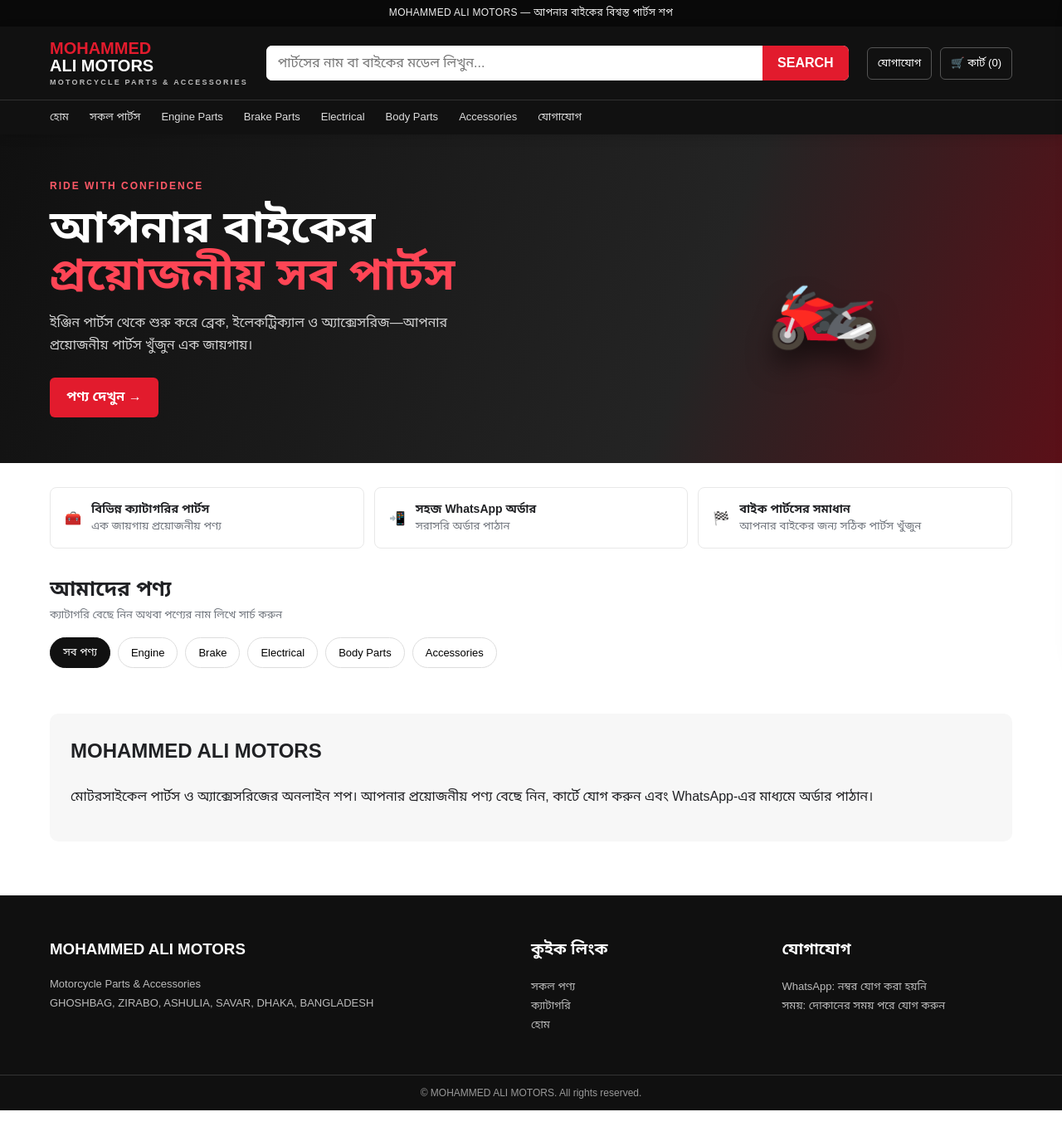
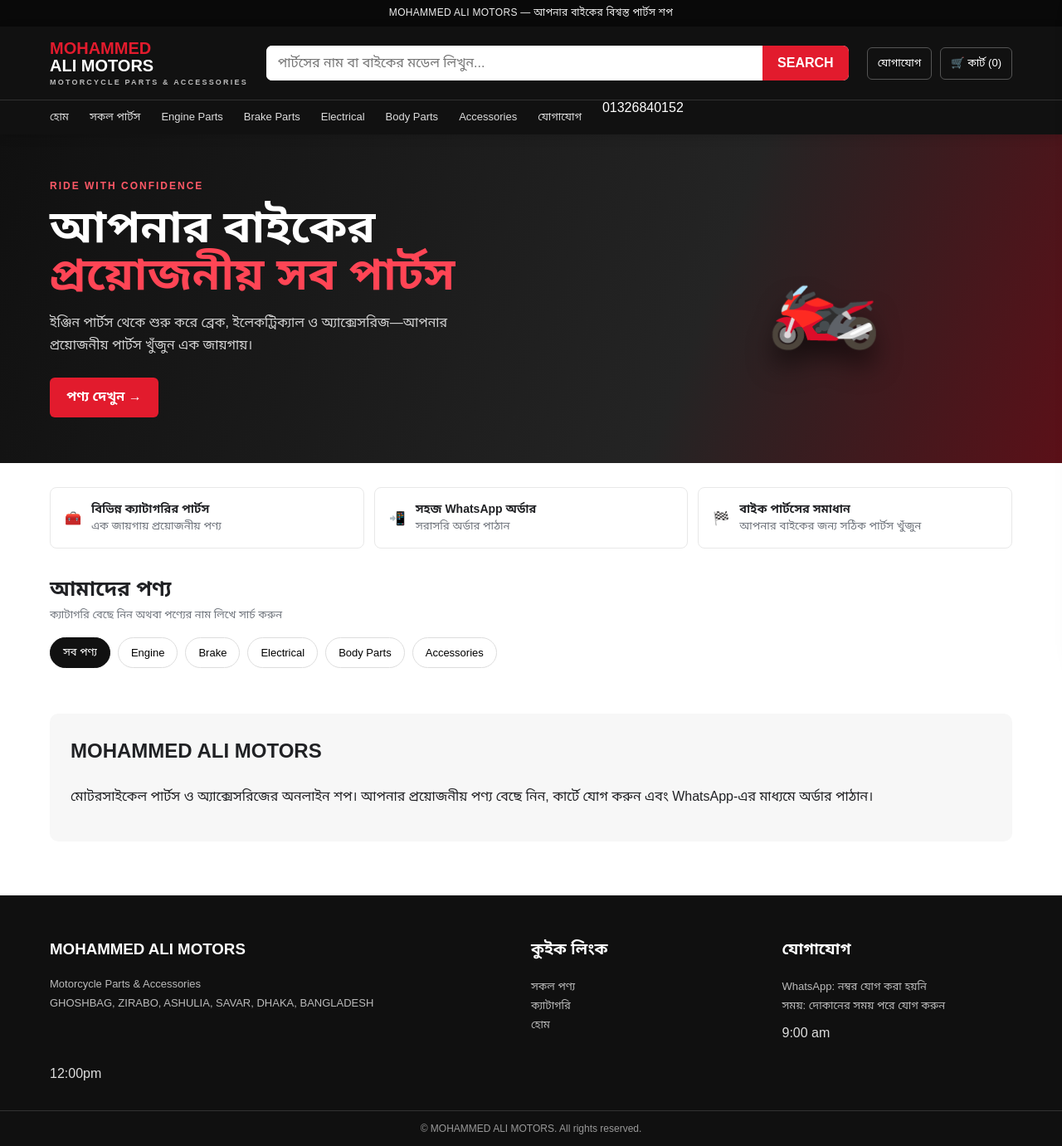
Before and after one commit to mdrabby2401712-arch/Mohammed-Ali-Motors, a plain HTML site: page index.html in a window 1280 px wide. Shown: the whole page at 83% size. Before the commit the page ends 1338 px from the top, so only its background shows below. Drawn offline with Linux system fonts and the light colour scheme.

Commit message:
Update index.html

```diff
--- a/index.html
+++ b/index.html
@@ -44,7 +44,7 @@ footer{background:#101010;color:#ddd;margin-top:35px}.foot{max-width:1200px;marg
   <form class="search" id="searchForm"><input id="searchInput" placeholder="পার্টসের নাম বা বাইকের মডেল লিখুন..." aria-label="Search products"><button>SEARCH</button></form>
   <div class="head-actions"><a href="#contact">যোগাযোগ</a><button class="cartbtn" onclick="toggleCart(true)">🛒 কার্ট (<span id="cartCount">0</span>)</button></div>
  </div>
- <nav><div class="navin"><a href="#">হোম</a><a href="#shop">সকল পার্টস</a><a href="#shop" data-cat="Engine">Engine Parts</a><a href="#shop" data-cat="Brake">Brake Parts</a><a href="#shop" data-cat="Electrical">Electrical</a><a href="#shop" data-cat="Body">Body Parts</a><a href="#shop" data-cat="Accessories">Accessories</a><a href="#contact">যোগাযোগ</a></div></nav>
+ <nav><div class="navin"><a href="#">হোম</a><a href="#shop">সকল পার্টস</a><a href="#shop" data-cat="Engine">Engine Parts</a><a href="#shop" data-cat="Brake">Brake Parts</a><a href="#shop" data-cat="Electrical">Electrical</a><a href="#shop" data-cat="Body">Body Parts</a><a href="#shop" data-cat="Accessories">Accessories</a><a href="#contact">যোগাযোগ</a>01326840152</div></nav>
 </header>
 <section class="hero">
  <div class="hero-in"><div><div class="eyebrow">RIDE WITH CONFIDENCE</div><h1>আপনার বাইকের<br><span style="color:#ff4555">প্রয়োজনীয় সব পার্টস</span></h1><p>ইঞ্জিন পার্টস থেকে শুরু করে ব্রেক, ইলেকট্রিক্যাল ও অ্যাক্সেসরিজ—আপনার প্রয়োজনীয় পার্টস খুঁজুন এক জায়গায়।</p><a class="cta" href="#shop">পণ্য দেখুন →</a></div><div class="hero-art">🏍️</div></div>
@@ -65,7 +65,7 @@ footer{background:#101010;color:#ddd;margin-top:35px}.foot{max-width:1200px;marg
 <footer id="contact"><div class="foot">
  <div><h3>MOHAMMED ALI MOTORS</h3><p>Motorcycle Parts & Accessories<br>GHOSHBAG, ZIRABO, ASHULIA, SAVAR, DHAKA, BANGLADESH</p></div>
  <div><h3>কুইক লিংক</h3><p><a href="#shop">সকল পণ্য</a><br><a href="#shop">ক্যাটাগরি</a><br><a href="#">হোম</a></p></div>
- <div><h3>যোগাযোগ</h3><p>WhatsApp: নম্বর যোগ করা হয়নি<br>সময়: দোকানের সময় পরে যোগ করুন</p></div>
+ <div><h3>যোগাযোগ</h3><p>WhatsApp: নম্বর যোগ করা হয়নি<br>সময়: দোকানের সময় পরে যোগ করুন</p>9:00 am</div>12:00pm
  </div><div class="copyright">© <span id="year"></span> MOHAMMED ALI MOTORS. All rights reserved.</div></footer>
 <div class="shade" id="shade" onclick="toggleCart(false)"></div>
 <aside class="cart-panel" id="cartPanel"><div class="cart-top"><h2>আপনার কার্ট</h2><button onclick="toggleCart(false)" style="border:0;background:none;font-size:25px;cursor:pointer">×</button></div><div class="cart-items" id="cartItems"></div><div><div style="display:flex;justify-content:space-between;font-weight:bold;padding-top:15px">মোট <span id="cartTotal">৳0</span></div><button class="checkout" onclick="checkout()">WhatsApp-এ অর্ডার করুন</button><small style="display:block;color:#777;margin-top:8px">অর্ডার পাঠানোর আগে WhatsApp নম্বর সেট করতে হবে।</small></div></aside>
```
